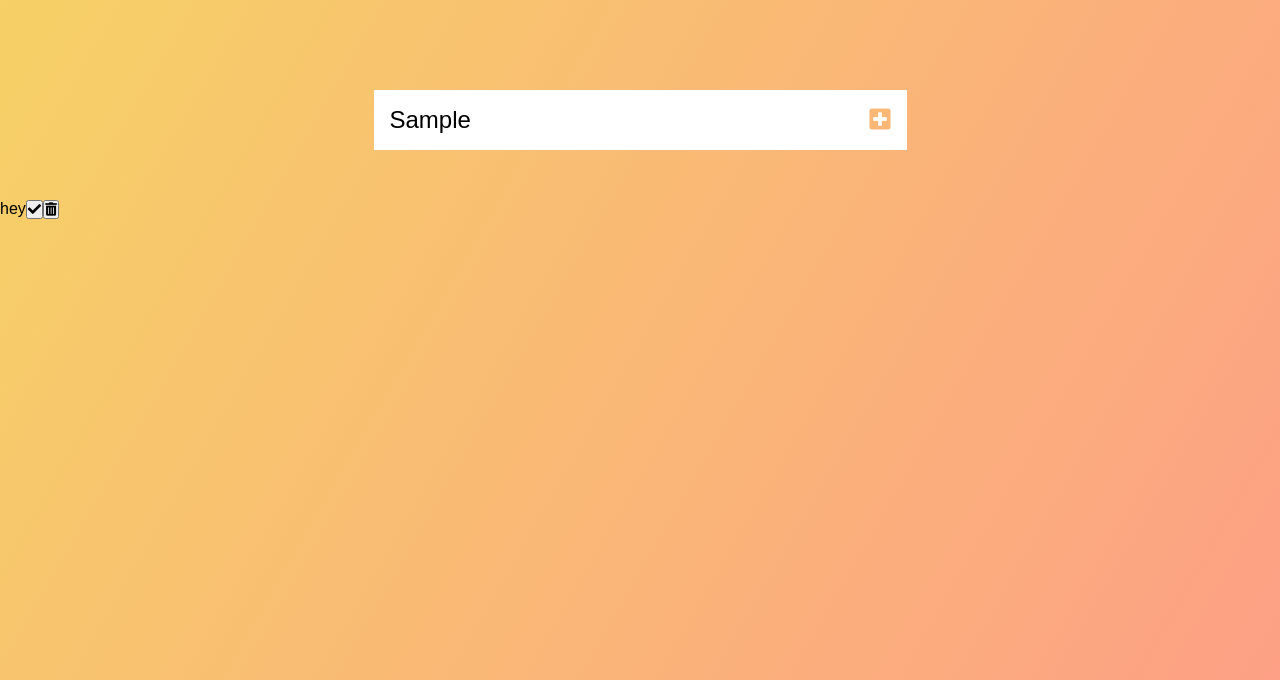
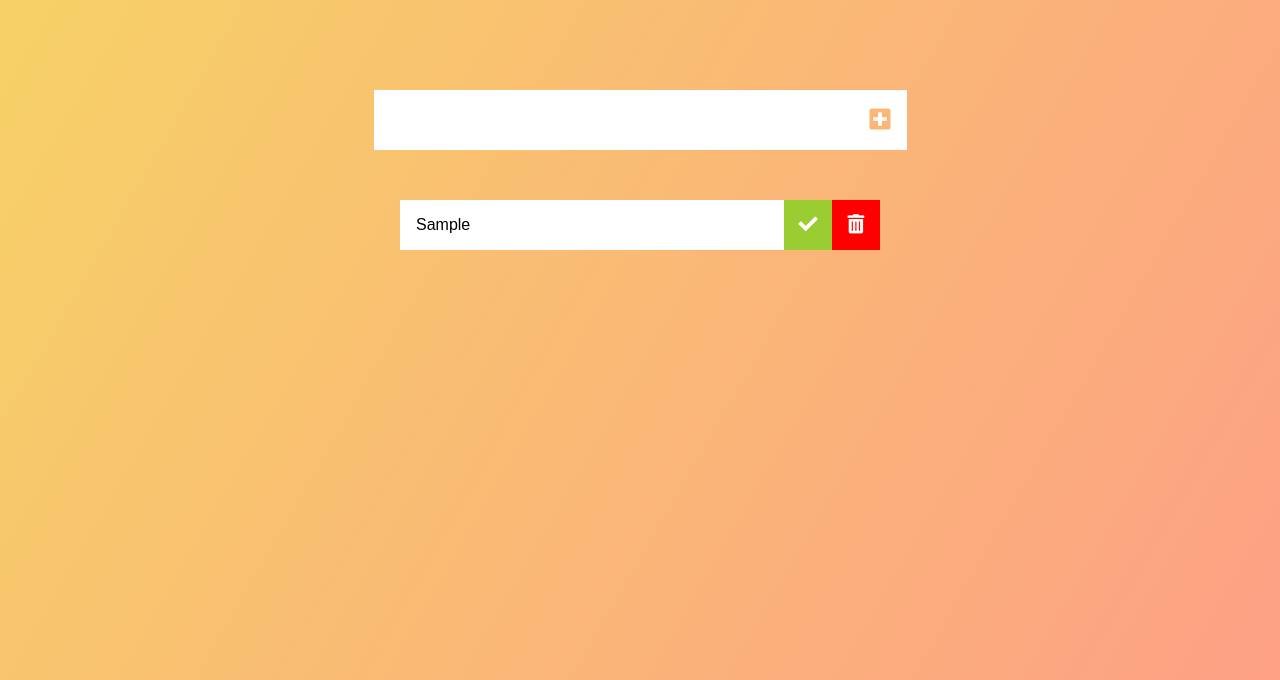
Before and after one commit to lervingene/todo, a plain HTML site: page index.html in a window 1280 px wide. Both pictures are taken after typing "Sample" into the empty fields and a click on the button 880 px from the left and 240 px from the top of the page. Shown: the part 120-800 px from the top of the page. Drawn offline with Linux system fonts and the light colour scheme.

Commit message:
made added list to have the input value

```diff
--- a/app.js
+++ b/app.js
@@ -19,19 +19,23 @@ function addTodo(event) {
     //add li ?-why do I need to wrap this with div?
     const todoLi = document.createElement("li");
     todoLi.classList.add("todoLi");
-    todoLi.innerText = "hey";
+    todoLi.innerText = todoInput.value;
 
     todoDiv.appendChild(todoLi);
 
     //add a check button
     const checkBtn = document.createElement("button");
     checkBtn.innerHTML = "<i class='fas fa-check'></i>";
+    checkBtn.classList.add("checkBtn");
     todoDiv.appendChild(checkBtn);
 
     //add a delete button
     const deleteBtn = document.createElement("button");
     deleteBtn.innerHTML = "<i class='fas fa-trash-alt'></i>";
+    deleteBtn.classList.add("deleteBtn");
     todoDiv.appendChild(deleteBtn);
 
     todoList.appendChild(todoDiv);
+
+    todoInput.value = "";
 }
--- a/styles.css
+++ b/styles.css
@@ -46,13 +46,57 @@ form button {
 }
 
 form button:hover {
-    background-color: #fab776;
+    background-color: transparent;
     color: white;
 }
 
 
 /* todo-list */
 
+.todo-list {
+    display: flex;
+    align-items: center;
+    flex-direction: column;
+}
+
 .todoDiv {
+    width: 30rem;
+    background: white;
     display: flex;
+    /* padding: 1rem; */
+    margin-bottom: 0.2rem;
 }
+
+.todoLi {
+    flex-grow: 1;
+    padding: 1rem;
+    list-style-type: none;
+}
+
+.checkBtn, .deleteBtn {
+    background-color: white;
+    /* height: 100%; */
+    width: 3rem;
+    outline: none;
+    border: none;
+    color: white;
+    font-size: 1.2rem;
+}
+
+.checkBtn {
+    background-color: yellowgreen;
+}
+
+.deleteBtn {
+    background-color: red;
+}
+
+.checkBtn:hover {
+    background-color: transparent;
+    color: yellowgreen;
+}
+
+.deleteBtn:hover {
+    background-color: transparent;
+    color: red;
+}
```
